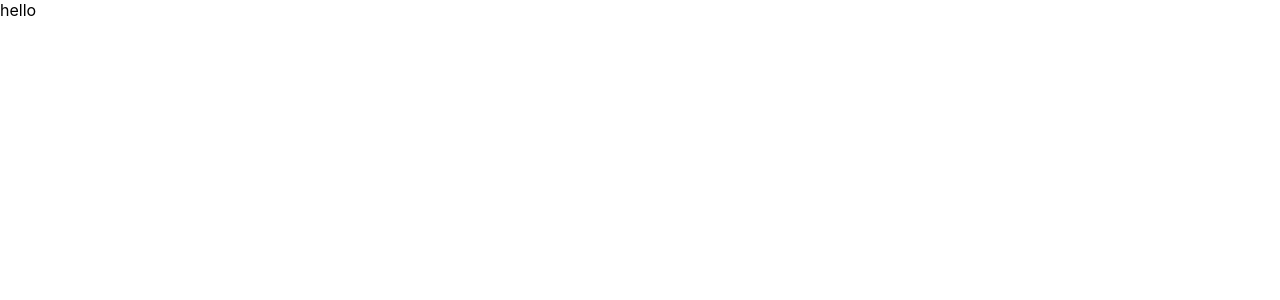
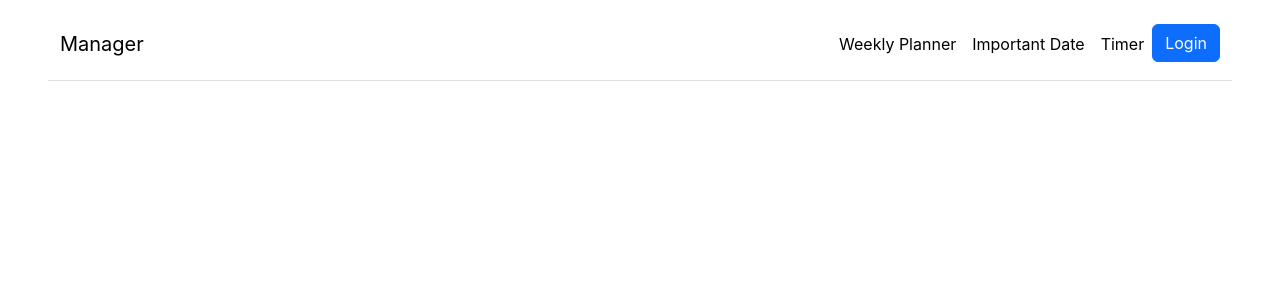
Before and after one commit to ankur0904/manager-app, a React (Create React App) app in the folder client/: page / in a window 1280 px wide. Shown: the top 300 px of the page. Built offline with nearby package versions, Linux system fonts and the light colour scheme; the HTML template or start-up script is replaced by a standard one.

Commit message:
Adds the navigation bar

```diff
--- a/client/package.json
+++ b/client/package.json
@@ -3,9 +3,12 @@
   "version": "0.1.0",
   "private": true,
   "dependencies": {
+    "@popperjs/core": "^2.11.8",
     "@testing-library/jest-dom": "^5.16.5",
     "@testing-library/react": "^13.4.0",
     "@testing-library/user-event": "^13.5.0",
+    "bootstrap": "^5.3.0",
+    "jquery": "^3.7.0",
     "react": "^18.2.0",
     "react-dom": "^18.2.0",
     "react-scripts": "5.0.1",
--- a/client/public/index.html
+++ b/client/public/index.html
@@ -9,10 +9,11 @@
       name="description"
       content="Web site created using create-react-app"
     />
+    <link href="https://cdn.jsdelivr.net/npm/bootstrap@5.3.0/dist/css/bootstrap.min.css" rel="stylesheet" integrity="sha384-9ndCyUaIbzAi2FUVXJi0CjmCapSmO7SnpJef0486qhLnuZ2cdeRhO02iuK6FUUVM" crossorigin="anonymous">
     <title>Manager</title>
   </head>
   <body>
-    <noscript>You need to enable JavaScript to run this app.</noscript>
     <div id="root"></div>
+    <script src="https://cdn.jsdelivr.net/npm/bootstrap@5.3.0/dist/js/bootstrap.bundle.min.js" integrity="sha384-geWF76RCwLtnZ8qwWowPQNguL3RmwHVBC9FhGdlKrxdiJJigb/j/68SIy3Te4Bkz" crossorigin="anonymous"></script>
   </body>
 </html>
--- a/client/src/App.js
+++ /dev/null
@@ -1,10 +0,0 @@
-import "./App.css";
-
-
-
-
-function App() {
-  return <>hello</>;
-}
-
-export default App;
--- /dev/null
+++ b/client/src/App.jsx
@@ -0,0 +1,12 @@
+import "./App.css";
+import NavBar from "./components/NavBar";
+
+function App() {
+  return (
+    <>
+      <NavBar />
+    </>
+  );
+}
+
+export default App;
--- /dev/null
+++ b/client/src/components/NavBar.jsx
@@ -0,0 +1,54 @@
+import React from "react";
+
+function NavBar() {
+  return (
+    <nav
+      className="navbar navbar-expand-lg"
+      style={{ backgroundColor: "#fff" }}
+
+    >
+      <div className="container-fluid mx-5 py-3 mb-4 border-bottom">
+        <a className="navbar-brand" href="/#">
+          Manager
+        </a>
+        <button
+          className="navbar-toggler"
+          type="button"
+          data-bs-toggle="collapse"
+          data-bs-target="#navbarSupportedContent"
+          aria-controls="navbarSupportedContent"
+          aria-expanded="false"
+          aria-label="Toggle navigation"
+        >
+          <span className="navbar-toggler-icon"></span>
+        </button>
+        <div className="collapse navbar-collapse" id="navbarSupportedContent">
+          <ul className="navbar-nav ms-auto mb-2 mb-lg-0 nav-nav-pills">
+            <li className="nav-item">
+              <a className="nav-link active" aria-current="page" href="/#">
+                Weekly Planner
+              </a>
+            </li>
+            <li className="nav-item">
+              <a className="nav-link active" href="/#">
+                Important Date
+              </a>
+            </li>
+            <li className="nav-item">
+              <a className="nav-link active" href="/#">
+                Timer
+              </a>
+            </li>
+            <li className="nav-item">
+              <button className="btn btn-primary" href="/#">
+                Login
+              </button>
+            </li>
+          </ul>
+        </div>
+      </div>
+    </nav>
+  );
+}
+
+export default NavBar;
```
Also changed, not shown: 1 other file (tests, documents, lock files or other folders).
